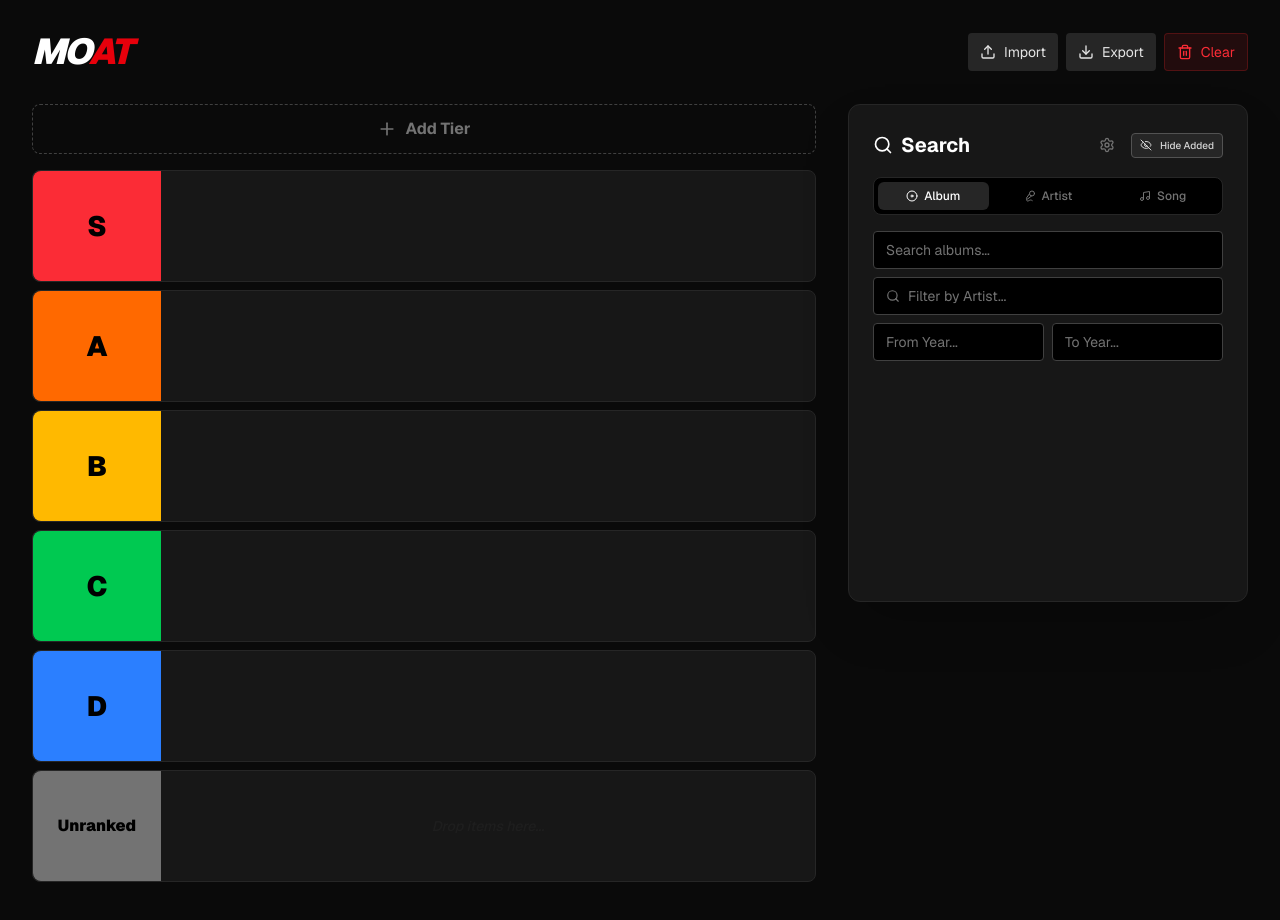
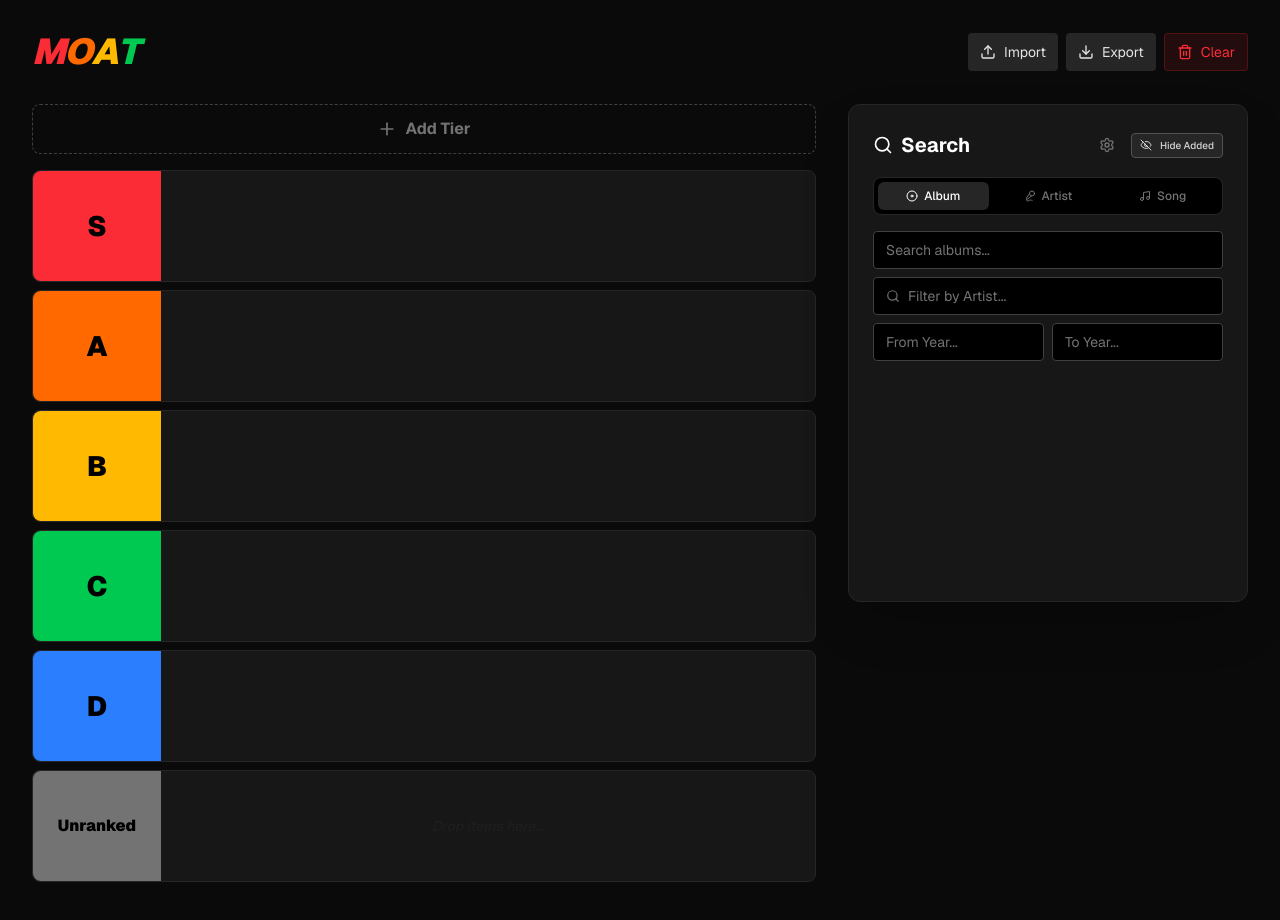
Before and after one commit to Kajiih/MOAT, a Next.js app: page / in a window 1280 px wide. Built offline with nearby package versions, Linux system fonts and the light colour scheme.

Commit message:
Improve logo

```diff
--- a/app/page.tsx
+++ b/app/page.tsx
@@ -400,8 +400,11 @@ export default function TierListApp() {
   if (!isMounted) {
     return (
       <div className="min-h-screen bg-neutral-950 text-neutral-200 p-8 font-sans flex flex-col items-center justify-center gap-4">
-        <h1 className="text-4xl font-black tracking-tighter text-white animate-pulse uppercase">
-            M<span className="text-red-600">OAT</span>
+        <h1 className="text-4xl font-black tracking-tighter uppercase italic animate-pulse select-none flex">
+            <span className="text-red-500">M</span>
+            <span className="text-orange-500">O</span>
+            <span className="text-amber-400">A</span>
+            <span className="text-green-500">T</span>
         </h1>
         <div className="text-neutral-500 text-sm">Loading application...</div>
       </div>
@@ -411,7 +414,12 @@ export default function TierListApp() {
   return (
     <div className="min-h-screen bg-neutral-950 text-neutral-200 p-8 font-sans">
       <div className="max-w-[1600px] mx-auto">
-        <Header onImport={handleImport} onExport={handleExport} onClear={handleClear} />
+        <Header
+            onImport={handleImport}
+            onExport={handleExport}
+            onClear={handleClear}
+            colors={state.tierDefs.slice(0, 4).map(t => t.color)}
+        />
 
         <DndContext
             sensors={sensors}
--- a/components/Header.tsx
+++ b/components/Header.tsx
@@ -1,18 +1,34 @@
 'use client';
 
 import { Upload, Download, Trash2 } from 'lucide-react';
+import { twMerge } from 'tailwind-merge';
 
 interface HeaderProps {
   onImport: (e: React.ChangeEvent<HTMLInputElement>) => void;
   onExport: () => void;
   onClear: () => void;
+  colors: string[]; // Expecting at least 4 colors
 }
 
-export function Header({ onImport, onExport, onClear }: HeaderProps) {
+export function Header({ onImport, onExport, onClear, colors }: HeaderProps) {
+  const letters = ['M', 'O', 'A', 'T'];
+
   return (
     <header className="flex flex-col md:flex-row justify-between items-center mb-8 gap-4">
-      <h1 className="text-4xl font-black tracking-tighter text-white uppercase italic">
-        MO<span className="text-red-600">AT</span>
+      <h1 className="text-4xl font-black tracking-tighter uppercase italic select-none flex">
+        {letters.map((letter, i) => {
+            const bgClass = colors[i];
+            // If color exists, use it. Otherwise, hide the letter
+            const className = bgClass
+                ? bgClass.replace('bg-', 'text-')
+                : 'opacity-0 pointer-events-none';
+
+            return (
+                <span key={i} className={twMerge(className, "transition-all duration-500")}>
+                    {letter}
+                </span>
+            );
+        })}
       </h1>
 
       <div className="flex gap-2">
```
